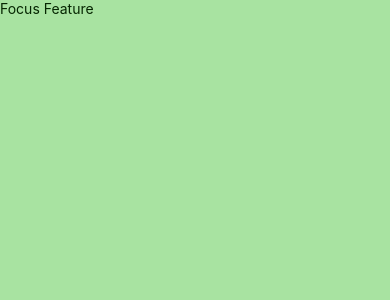
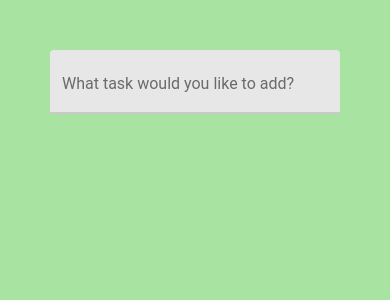
Before and after one commit to ewldev/TaskTimer, a React Native app: screen / in a window 390 px wide. Shown: the top 300 px of the page. Built offline with nearby package versions, Linux system fonts and the light colour scheme.

Commit message:
adding text input and storing a subject

```diff
--- a/package.json
+++ b/package.json
@@ -16,7 +16,7 @@
     "react-native-web": "0.17.1",
     "expo-constants": "~12.1.3",
     "@expo/vector-icons": "^12.0.0",
-    "react-native-paper": "4.9.2"
+    "react-native-paper": "4.11.2"
   },
   "devDependencies": {
     "@babel/core": "^7.12.9"
--- a/src/features/Focus.js
+++ b/src/features/Focus.js
@@ -1,19 +1,27 @@
 
-import React from 'react';
-import { View, Text, StyleSheet } from 'react-native'
+import React, { useState } from 'react';
+import { View, Text, StyleSheet } from 'react-native';
+import { TextInput } from 'react-native-paper';
 import { colors } from '../utils/colors';
 
-export const Focus = () => (
-  <View style={styles.container}>
-    <Text style={styles.text}>Focus Feature</Text>
-  </View>
-)
+export const Focus = () => {
+    const [subject, setSubject] = useState(null)
+    return (
+      <View style={styles.container}>
+        <View style={styles.inputContainer}>
+          <TextInput onChangeText={setSubject} label="What task would you like to add?" />
+        </View>
+      </View>
+    );
+};
 
 const styles = StyleSheet.create({
   container: {
     flex: 1,
   },
-  text: {
-    color: colors.darkGreen,
-  }
-})
+  inputContainer: {
+    flex: 0.5,
+    padding: 50,
+    justifyContent: 'top',
+  },
+});
```
